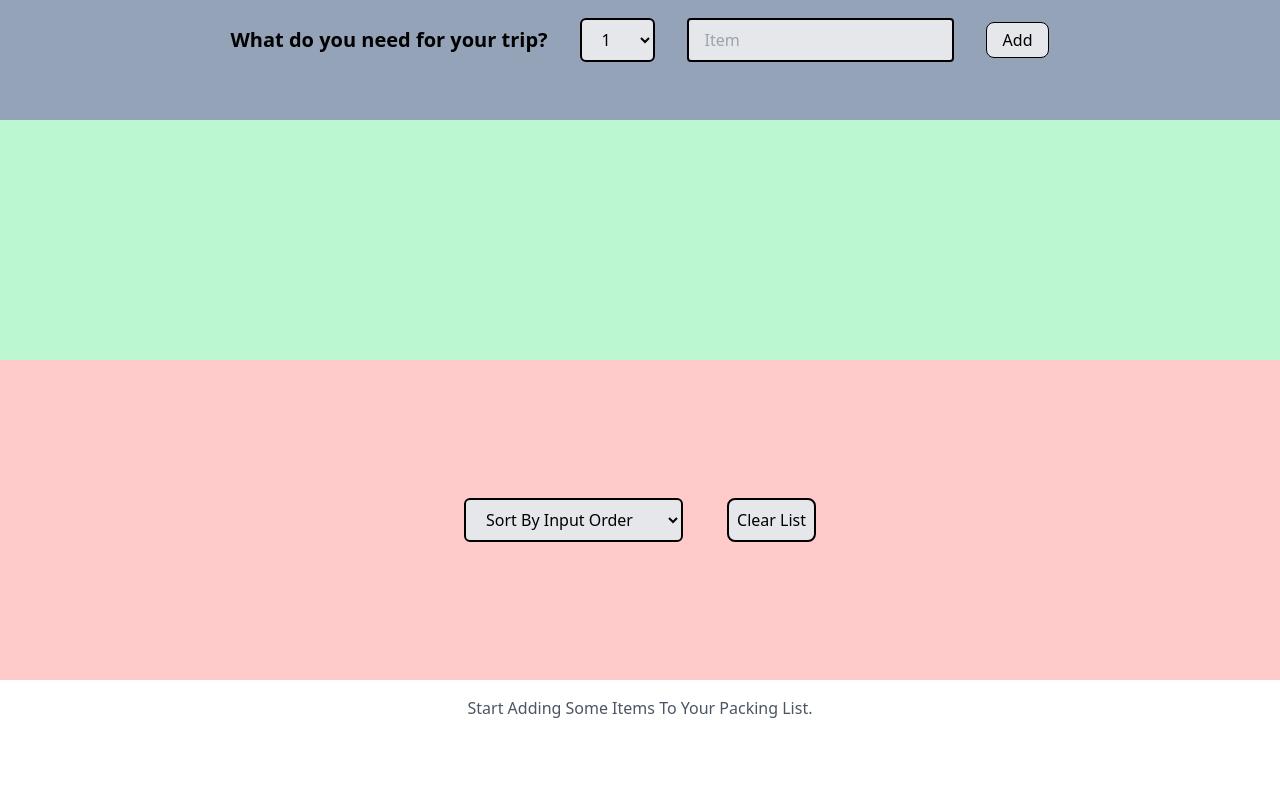
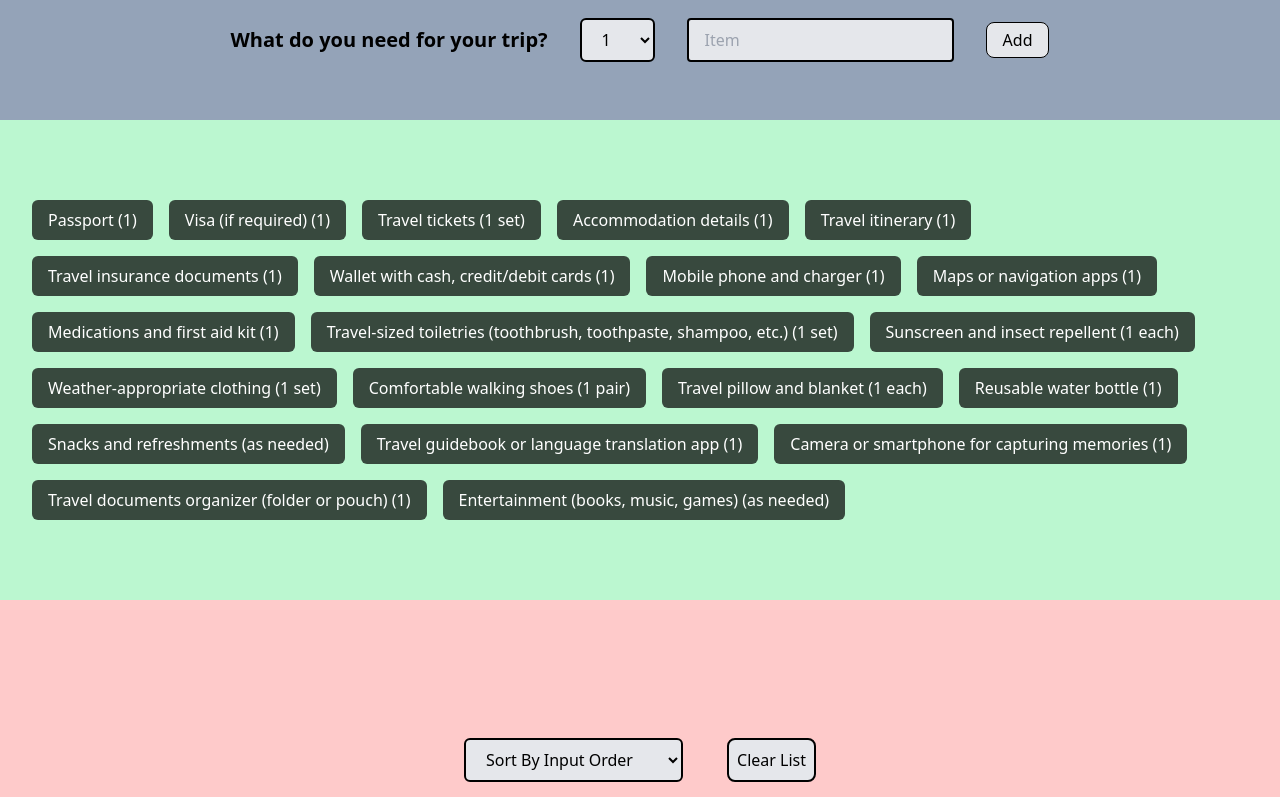
Before and after one commit to seemapoudel58/Trip, a React (Create React App) app: page / in a window 1280 px wide. Shown: the part 680-1477 px from the top of the page. Before the commit the page ends 1416 px from the top, so only its background shows below. Built offline with nearby package versions, Linux system fonts and the light colour scheme.

Commit message:
Enhanced the todo list a little

```diff
--- a/src/App.js
+++ b/src/App.js
@@ -25,11 +25,33 @@ function App() {
     setCount(count - 1);
   };
 
-  const[ todos , setTodos] = useState([]);
+  const [todos, setTodos] = useState([
+    "Passport (1)",
+    "Visa (if required) (1)",
+    "Travel tickets (1 set)",
+    "Accommodation details (1)",
+    "Travel itinerary (1)",
+    "Travel insurance documents (1)",
+    "Wallet with cash, credit/debit cards (1)",
+    "Mobile phone and charger (1)",
+    "Maps or navigation apps (1)",
+    "Medications and first aid kit (1)",
+    "Travel-sized toiletries (toothbrush, toothpaste, shampoo, etc.) (1 set)",
+    "Sunscreen and insect repellent (1 each)",
+    "Weather-appropriate clothing (1 set)",
+    "Comfortable walking shoes (1 pair)",
+    "Travel pillow and blanket (1 each)",
+    "Reusable water bottle (1)",
+    "Snacks and refreshments (as needed)",
+    "Travel guidebook or language translation app (1)",
+    "Camera or smartphone for capturing memories (1)",
+    "Travel documents organizer (folder or pouch) (1)",
+    "Entertainment (books, music, games) (as needed)",
+  ]);
 
-  const handleAddTodo = (todo) =>{
-    setTodos([...todos , todo])
-  }
+  const handleAddTodo = (todo) => {
+    setTodos([...todos, todo]);
+  };
 
   return (
     <>
--- a/src/Components/TodosList.jsx
+++ b/src/Components/TodosList.jsx
@@ -2,12 +2,16 @@
 
 import React from "react";
 
-
-const TodosList = ({todos}) => {
+const TodosList = ({ todos }) => {
   return (
-    <ul className="bg-green-200 min-h-[30vh] px-8 flex justify-center items-center gap-4 flex-wrap">
+    <ul className="bg-green-200 min-h-[30vh] py-20 flex flex-row px-8 flex-wrap justify-start items-center gap-4">
       {todos.map((item, index) => (
-        <li key={index}>{item}</li>
+        <li
+          className="bg-black/70 text-white px-4 py-2 rounded-md hover:scale-105 cursor-pointer transition-all"
+          key={index}
+        >
+          {item}
+        </li>
       ))}
     </ul>
   );
--- a/src/Components/section0ne.jsx
+++ b/src/Components/section0ne.jsx
@@ -1,9 +1,8 @@
-
 import React, { useState } from "react";
 
 function SectionOne({ ToDo }) {
-  const [number, setNumber] = useState('1');
-  const [text, setText] = useState('');
+  const [number, setNumber] = useState("1");
+  const [text, setText] = useState("");
 
   const handleNumber = (e) => {
     setNumber(e.target.value);
@@ -15,9 +14,9 @@ function SectionOne({ ToDo }) {
 
   const addToDo = () => {
     if (text.trim()) {
-      const newTodo = `${number} - ${text}`;
+      const newTodo = `${text} (${number})`;
       ToDo(newTodo);
-      setText('');
+      setText("");
     }
   };
 
@@ -28,7 +27,8 @@ function SectionOne({ ToDo }) {
         <select
           value={number}
           onChange={handleNumber}
-          className="bg-gray-200 border-2 border-black outline-none rounded-md py-2 px-4">
+          className="bg-gray-200 border-2 border-black outline-none rounded-md py-2 px-4"
+        >
           <option value="1">1</option>
           <option value="2">2</option>
           <option value="3">3</option>
@@ -54,7 +54,6 @@ function SectionOne({ ToDo }) {
       <article className="bg-gray-200 border-[0.12rem] border-black rounded-lg py-[0.3rem] px-[1rem]">
         <button onClick={addToDo}>Add</button>
       </article>
-
     </div>
   );
 }
```
Also changed, not shown: src/Components/TodoItem.jsx (added).
